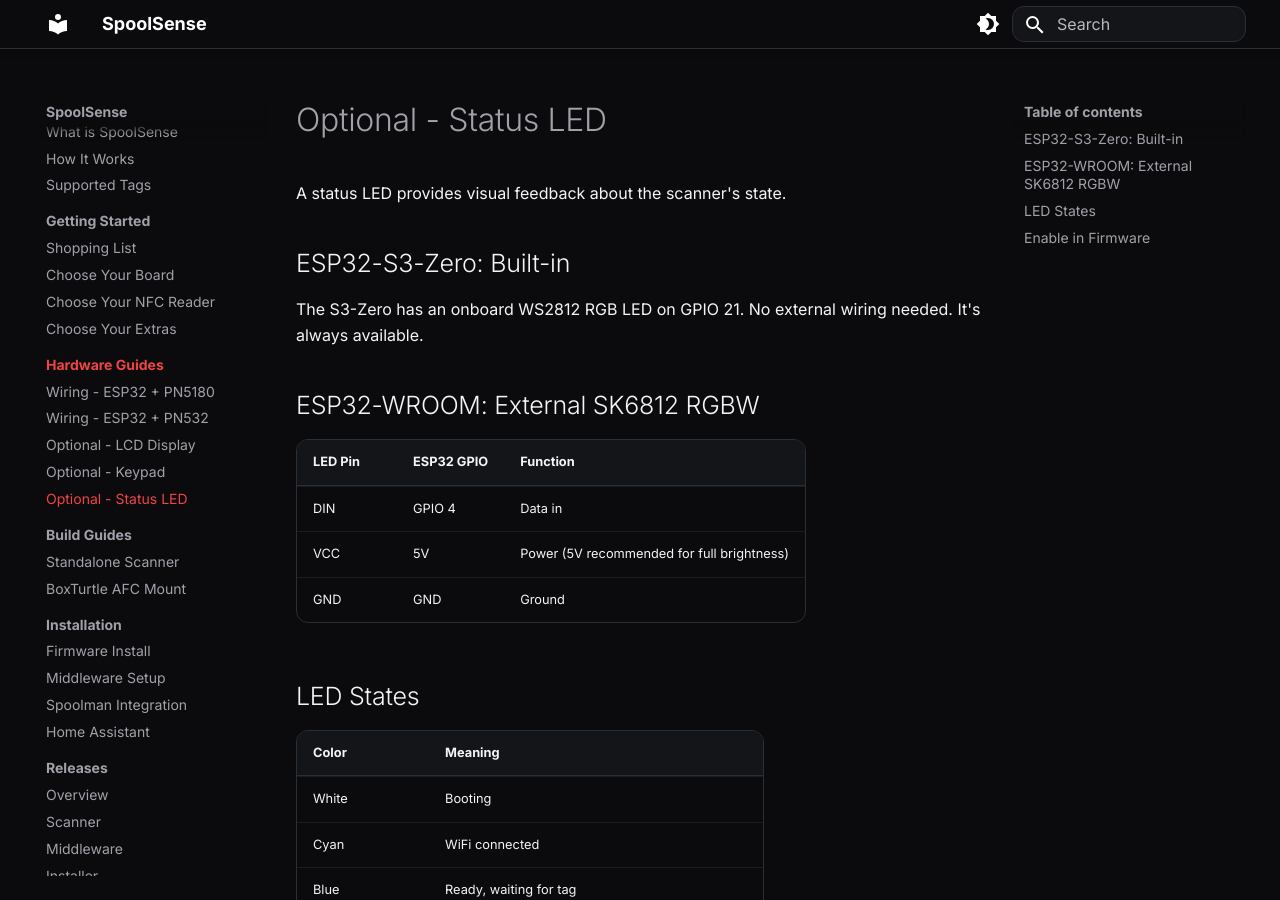
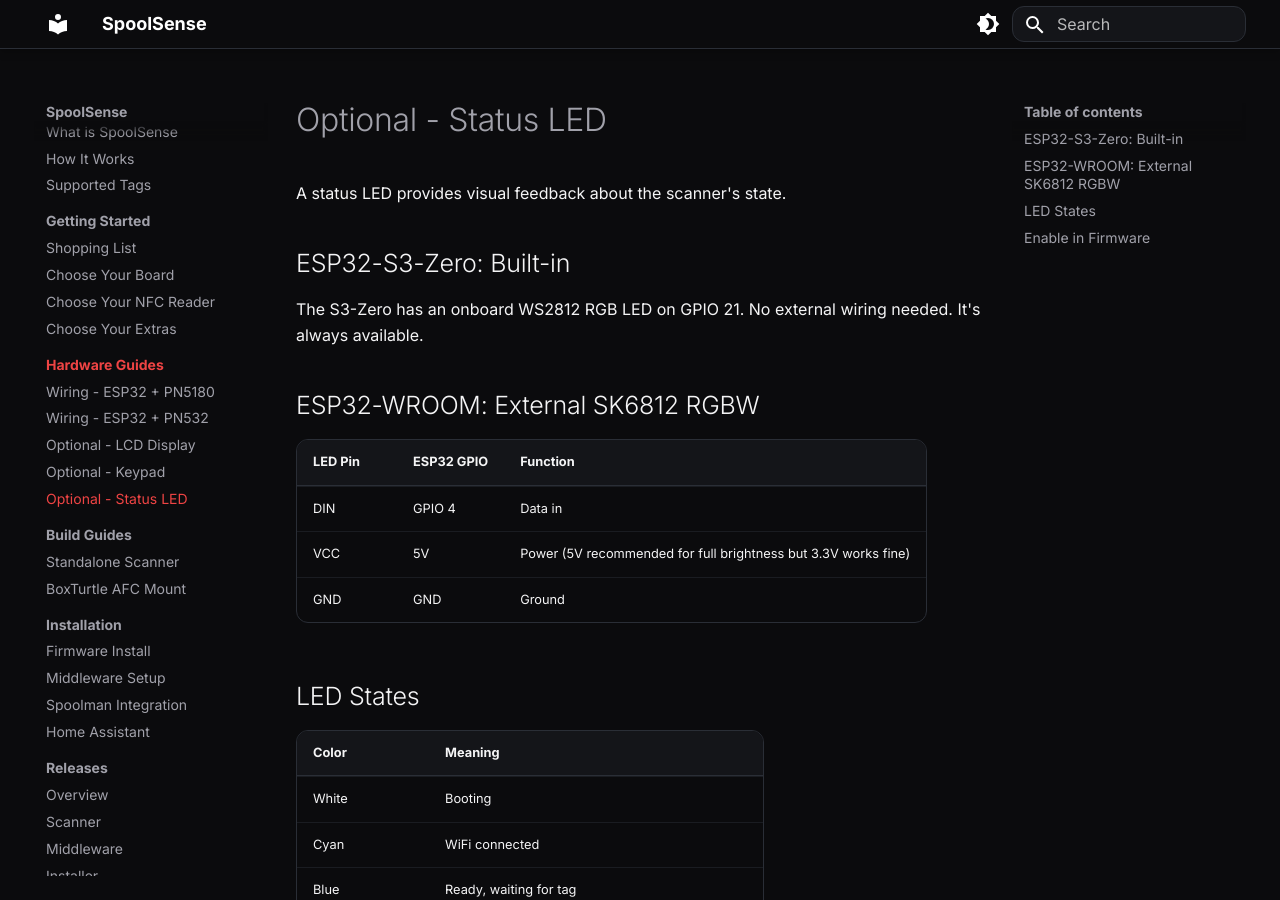
Before and after one commit to SpoolSense/spoolsense.org, an MkDocs documentation site: the page built from docs/hardware/led.md, in a window 1280 px wide and 900 px high. Built offline with MkDocs 1.6.1 and Material for MkDocs 9.7.7, drawn with Linux system fonts in a browser that asks for light colours.

Commit message:
docs: LED works on 3.3V too

```diff
--- a/docs/hardware/led.md
+++ b/docs/hardware/led.md
@@ -11,7 +11,7 @@ The S3-Zero has an onboard WS2812 RGB LED on GPIO 21. No external wiring needed.
 | LED Pin | ESP32 GPIO | Function |
 |---------|-----------|----------|
 | DIN | GPIO 4 | Data in |
-| VCC | 5V | Power (5V recommended for full brightness) |
+| VCC | 5V | Power (5V recommended for full brightness but 3.3V works fine) |
 | GND | GND | Ground |
 
 ## LED States
```
